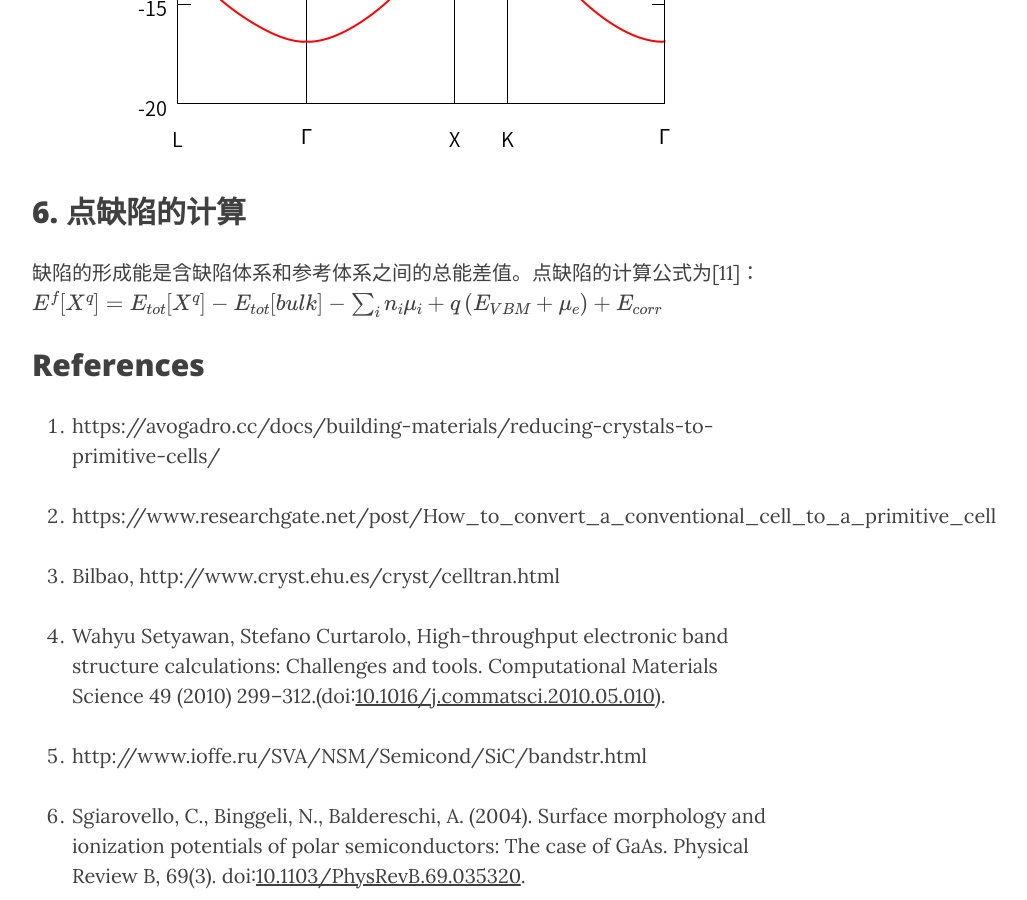
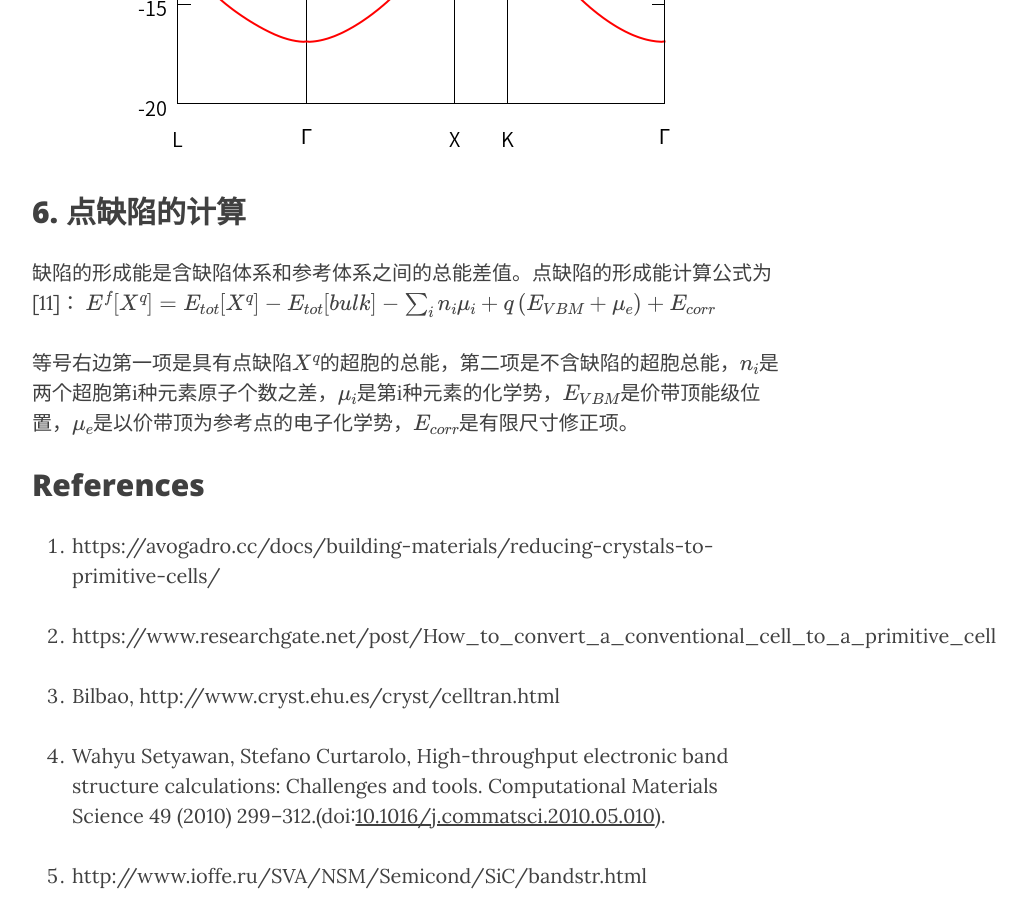
Before and after one commit to yyyu200/DFTbook, a Jekyll site: the page built from _posts/2019-04-01-HandsOn.md, in a window 1280 px wide and 900 px high, scrolled down 31671 px. Shown: the whole window, without its empty margins (233-1260 px from the left). Built offline with Jekyll 4.4.1, drawn with Linux system fonts in a browser that asks for light colours; nearby versions of some CDN libraries; formulas are drawn with MathJax 3; comment, search, counter and statistics services are not loaded.

Commit message:
modify at20190618-11:08:06-aliyun

```diff
--- a/_posts/2019-04-01-HandsOn.md
+++ b/_posts/2019-04-01-HandsOn.md
@@ -1133,8 +1133,11 @@ set xtics ("L"  0.00000,"{/Symbol G}"  1.24296,"X"  2.67820,"K"  3.18564,"{/Symb
 
 
 ## 6. 点缺陷的计算
-缺陷的形成能是含缺陷体系和参考体系之间的总能差值。点缺陷的计算公式为[11]：
+缺陷的形成能是含缺陷体系和参考体系之间的总能差值。点缺陷的形成能计算公式为[11]：
 $E^f[X^q] = E_{tot}[X^q]-E_{tot}[bulk]-\sum_i n_i \mu_i + q \left(E_{VBM} + \mu_e \right) + E_{corr} $
+
+等号右边第一项是具有点缺陷$X^q$的超胞的总能，第二项是不含缺陷的超胞总能，$n_i$是两个超胞第i种元素原子个数之差，$\mu_i$是第i种元素的化学势，$E_{VBM}$是价带顶能级位置，$\mu_e$是以价带顶为参考点的电子化学势，$E_{corr}$是有限尺寸修正项。
+
 
 ## References
 
```
